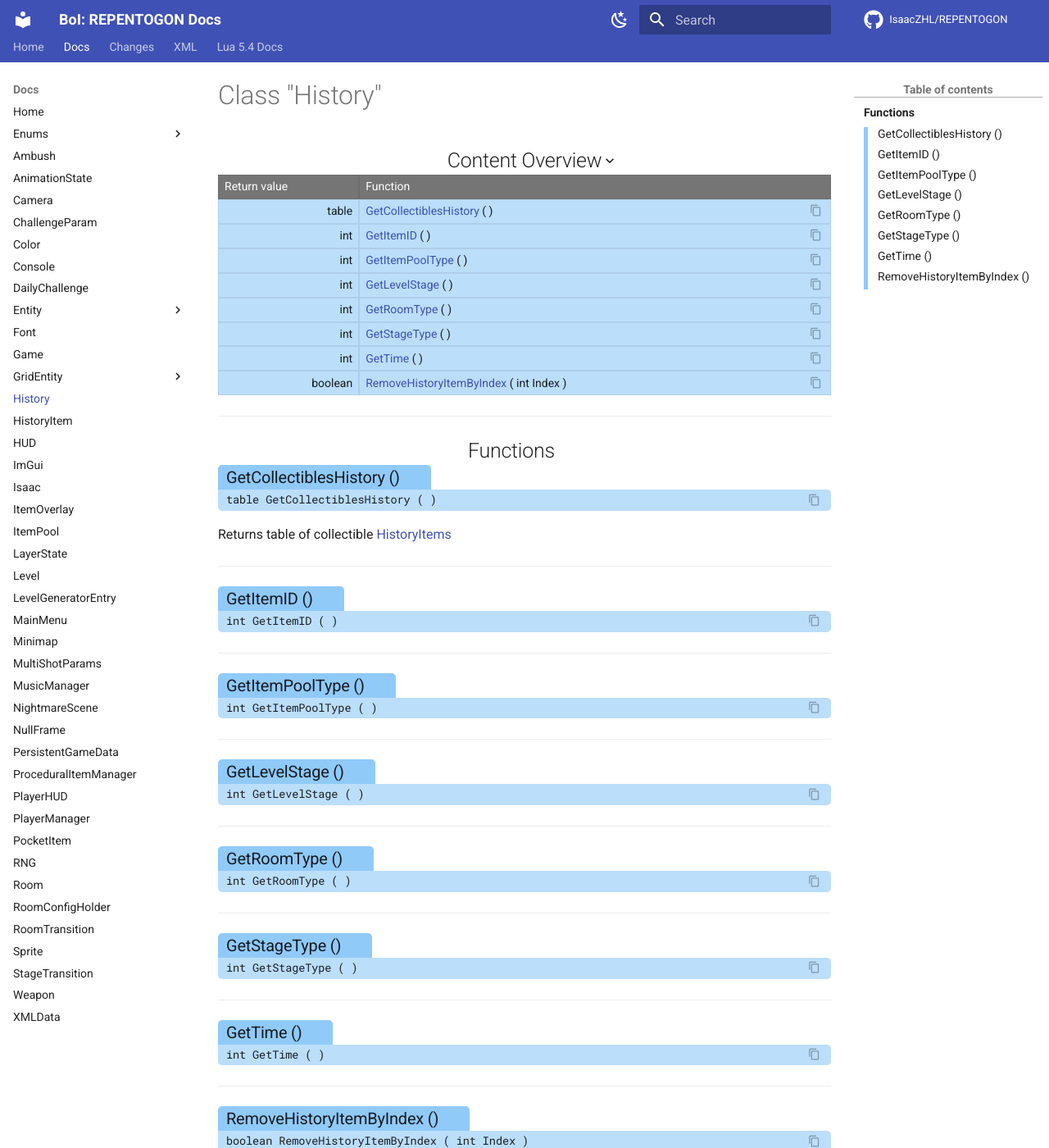
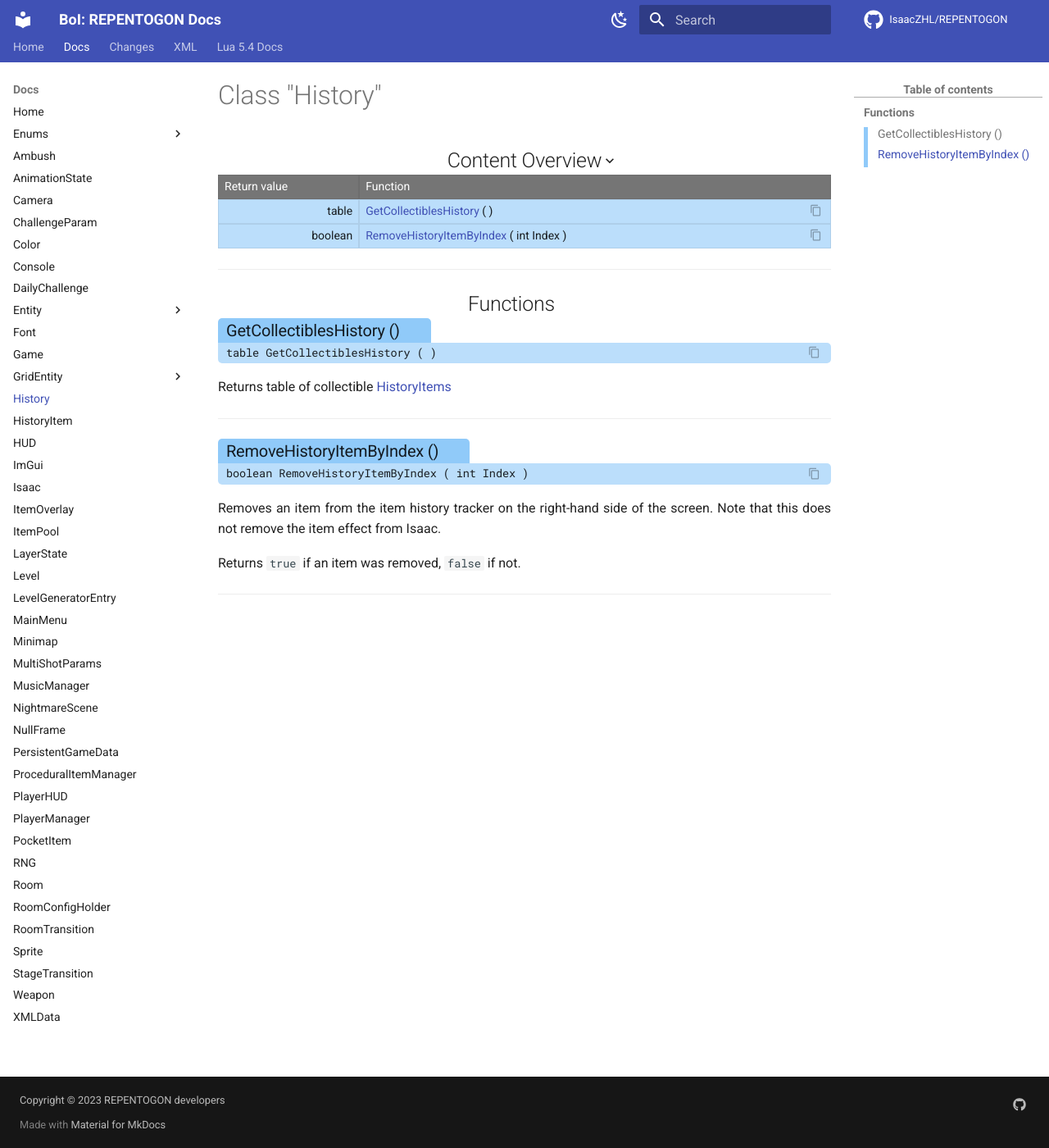
Before and after one commit to TeamREPENTOGON/REPENTOGON, an MkDocs documentation site: the page built from documentation/docs/History.md, in a window 1280 px wide and 1400 px high. Shown: the whole window at 82% size. Built offline with MkDocs 1.6.1 and Material for MkDocs 9.7.7, drawn with Linux system fonts in a browser that asks for light colours; comment, search, counter and statistics services are not loaded; the version menu is left out.

Commit message:
docs: Remove HistoryItem functions from History page

```diff
--- a/documentation/docs/History.md
+++ b/documentation/docs/History.md
@@ -7,31 +7,6 @@
 Returns table of collectible [HistoryItems](HistoryItem.md)
 
 ___
-### Get·Item·ID () {: aria-label='Functions' }
-#### int GetItemID ( ) {: .copyable aria-label='Functions' }
-
-___
-### Get·Item·Pool·Type () {: aria-label='Functions' }
-#### int GetItemPoolType ( ) {: .copyable aria-label='Functions' }
-
-___
-### Get·Level·Stage () {: aria-label='Functions' }
-#### int GetLevelStage ( ) {: .copyable aria-label='Functions' }
-
-___
-### Get·Room·Type () {: aria-label='Functions' }
-#### int GetRoomType ( ) {: .copyable aria-label='Functions' }
-
-___
-### Get·Stage·Type () {: aria-label='Functions' }
-#### int GetStageType ( ) {: .copyable aria-label='Functions' }
-
-___
-### Get·Time () {: aria-label='Functions' }
-#### int GetTime ( ) {: .copyable aria-label='Functions' }
-
-___
-
 ### Remove·History·Item·By·Index () {: aria-label='Functions' }
 #### boolean RemoveHistoryItemByIndex ( int Index ) {: .copyable aria-label='Functions' }
 Removes an item from the item history tracker on the right-hand side of the screen. Note that this does not remove the item effect from Isaac.
```
